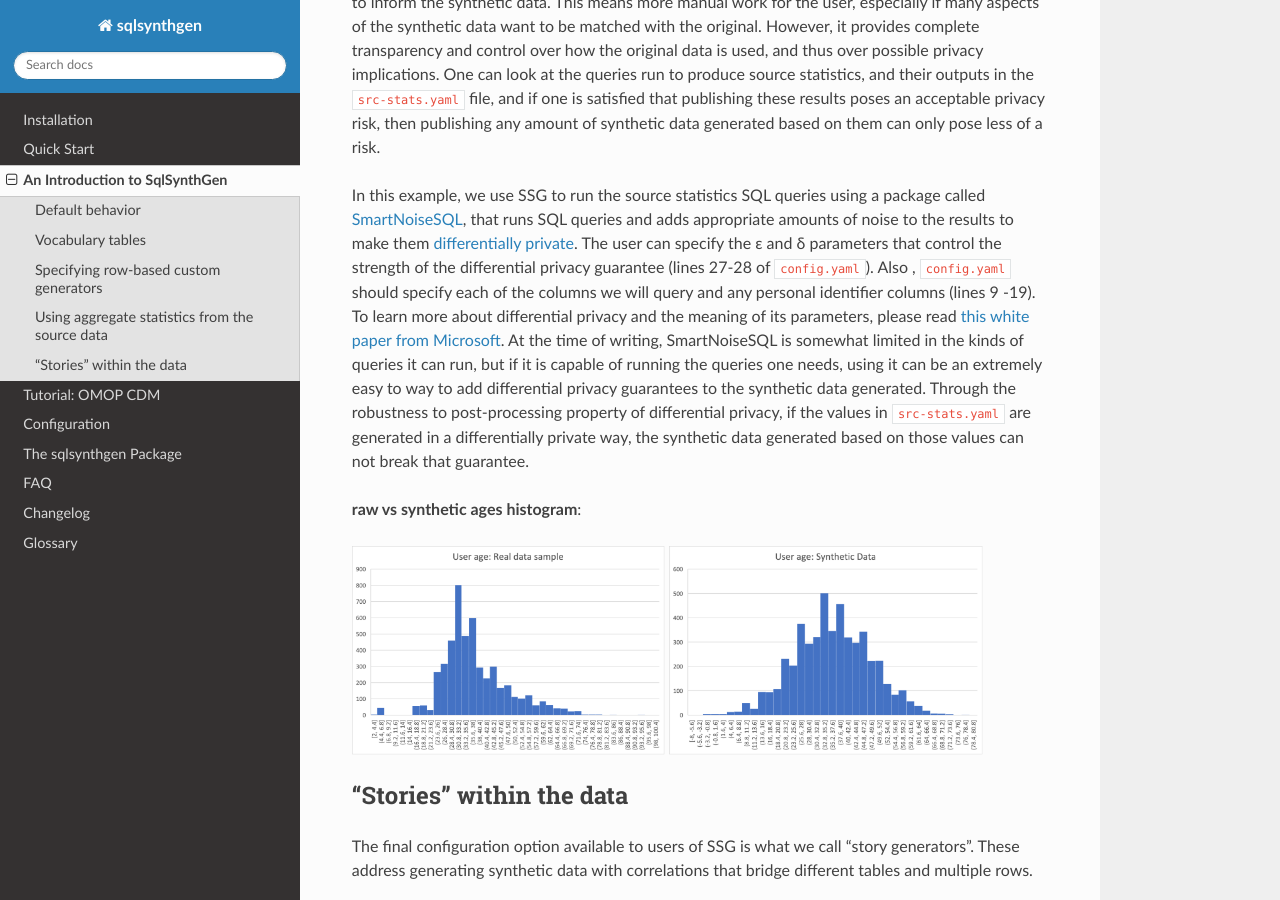
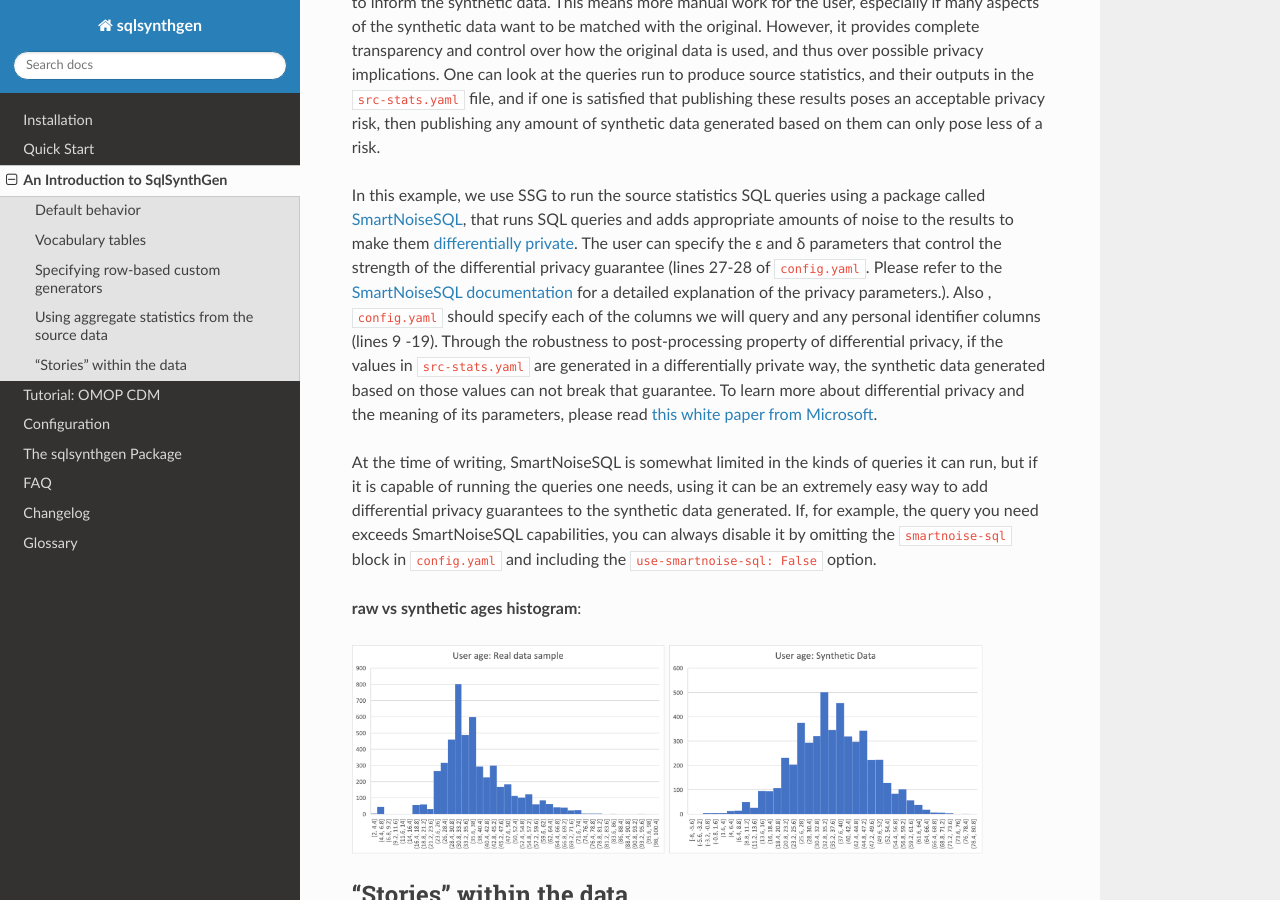
Before and after one commit to alan-turing-institute/sqlsynthgen, a Sphinx documentation site: the page built from docs/source/tutorials/airbnb.rst, in a window 1280 px wide and 900 px high, scrolled down 8322 px. Built offline with Sphinx 7.4.7 and the Read the Docs theme 2.0.0, drawn with Linux system fonts in a browser that asks for light colours.

Commit message:
Latest Markus' suggestions

```diff
--- a/docs/source/tutorials/airbnb.rst
+++ b/docs/source/tutorials/airbnb.rst
@@ -246,12 +246,12 @@ Then, we tell SSG to import our custom ``airbnb_generators.py`` and assign the r
     users:
         row_generators:
            - name: generic.person.identifier
-             args:
-             mask: '"@@##@@@@"' # Using this provider, we generate alpha-numeric IDs.
+             kwargs:
+                mask: '"@@##@@@@"' # Using this provider, we generate alpha-numeric IDs.
              columns_assigned: id
            - name: airbnb_generators.user_dates_provider
              kwargs:
-             generic: generic
+                generic: generic
              columns_assigned: ["date_account_created", "date_first_booking"]
 
 Limitations to this approach are that rows can not be correlated with other rows in the same table, nor with any rows in other tables, except for trivially fulfilling foreign key constraints as in the default configuration.
@@ -359,11 +359,15 @@ However, it provides complete transparency and control over how the original dat
 One can look at the queries run to produce source statistics, and their outputs in the ``src-stats.yaml`` file, and if one is satisfied that publishing these results poses an acceptable privacy risk, then publishing any amount of synthetic data generated based on them can only pose less of a risk.
 
 In this example, we use SSG to run the source statistics SQL queries using a package called `SmartNoiseSQL <https://github.com/opendp/smartnoise-sdk>`_, that runs SQL queries and adds appropriate amounts of noise to the results to make them `differentially private <https://en.wikipedia.org/wiki/Differential_privacy>`_.
-The user can specify the ε and δ parameters that control the strength of the differential privacy guarantee (lines 27-28 of ``config.yaml``).
+The user can specify the ε and δ parameters that control the strength of the differential privacy guarantee (lines 27-28 of ``config.yaml``. Please refer to the `SmartNoiseSQL documentation <https://pypi.org/project/smartnoise-sql/>`_ for a detailed explanation of the privacy parameters.).
 Also , ``config.yaml`` should specify each of the columns we will query and any personal identifier columns (lines 9 -19).
+Through the robustness to post-processing property of differential privacy, if the values in ``src-stats.yaml`` are generated in a differentially private way, the synthetic data generated based on those values can not break that guarantee.
 To learn more about differential privacy and the meaning of its parameters, please read `this white paper from Microsoft <https://azure.microsoft.com/mediahandler/files/resourcefiles/microsoft-smartnoisedifferential-privacy-machine-learning-case-studies/SmartNoise%20Whitepaper%20Final%203.8.21.pdf>`_.
-At the time of writing, SmartNoiseSQL is somewhat limited in the kinds of queries it can run, but if it is capable of running the queries one needs, using it can be an extremely easy to way to add differential privacy guarantees to the synthetic data generated.
-Through the robustness to post-processing property of differential privacy, if the values in ``src-stats.yaml`` are generated in a differentially private way, the synthetic data generated based on those values can not break that guarantee.
+
+At the time of writing, SmartNoiseSQL is somewhat limited in the kinds of queries it can run, but if it is capable of running the queries one needs, using it can be an extremely easy way to add differential privacy guarantees to the synthetic data generated.
+If, for example, the query you need exceeds SmartNoiseSQL capabilities, you can always disable it by omitting the ``smartnoise-sql`` block in ``config.yaml`` and including the ``use-smartnoise-sql: False`` option.
+
+
 
 **raw vs synthetic ages histogram**:
 
```
